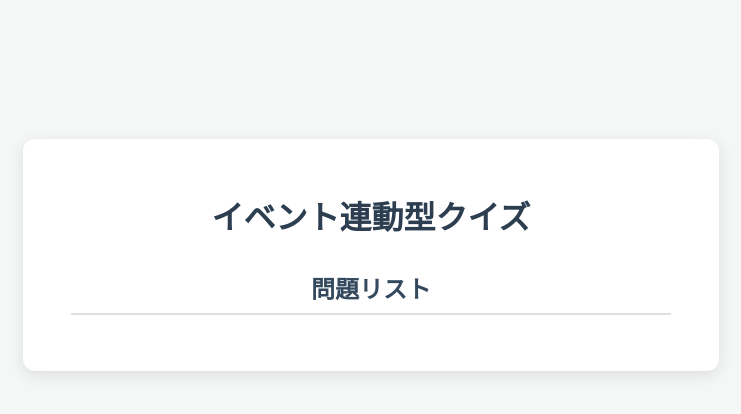
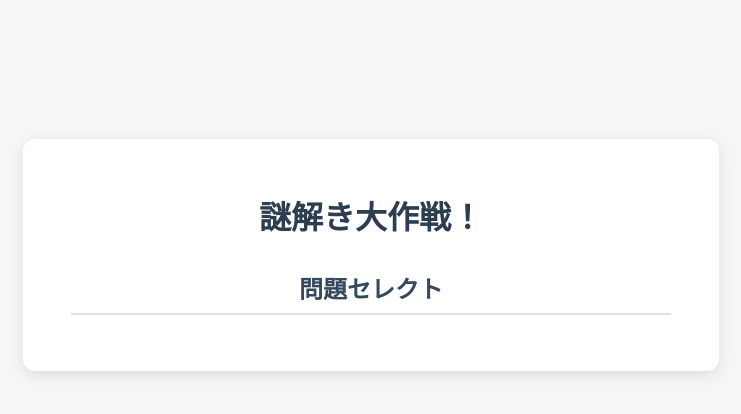
Before and after one commit to yuyuki810/quiz-app, a Flask app: page / in a window 1280 px wide. Shown: the part 145-559 px from the top of the page, without its empty margins (269-1010 px from the left). Run offline with Flask 3, Linux system fonts and the light colour scheme.

Commit message:
git.push

```diff
--- a/templates/index.html
+++ b/templates/index.html
@@ -1,30 +1,33 @@
-<!-- templates/index.html -->
-
 <!DOCTYPE html>
 <html lang="ja">
 <head>
     <meta charset="UTF-8">
     <meta name="viewport" content="width=device-width, initial-scale=1.0">
-    <title>イベント連動型クイズ</title>
+    <title>リミットゼロブレイカーズ 謎解き大作戦！</title>
     <!-- CSSファイルを読み込む -->
     <link rel="stylesheet" href="{{ url_for('static', filename='style.css') }}">
 </head>
 <body>
 
     <div class="container">
-        <h1>イベント連動型クイズ</h1>
+        <h1>謎解き大作戦！</h1>
 
         <!-- 問題選択リストが表示されるエリア -->
         <div id="question-list-container">
-            <h2>問題リスト</h2>
+            <h2>問題セレクト</h2>
             <div id="question-list">
-                <!-- JavaScriptによって動的にボタンが生成される -->
+                <!-- JavaScriptによって動的に問題ボタンが生成される -->
             </div>
         </div>
 
         <!-- クイズ本体が表示されるエリア（初期状態では非表示） -->
         <div id="quiz-container" class="hidden">
-            <h2 id="question-text"></h2>
+            <h2 id="question-title"></h2>
+            <div id="question-image-container">
+                <!-- JavaScriptによって画像がここに挿入される (img.quiz-image) -->
+            </div>
+            <p id="question-text"></p>
+
             <div id="options-container">
                 <!-- JavaScriptによって選択肢ボタンが生成される -->
             </div>
@@ -33,11 +36,11 @@
 
         <!-- 全問正解時のメッセージエリア（初期状態では非表示） -->
         <div id="clear-message" class="hidden">
-            <h2>🎉 クリアおめでとうございます！ 🎉</h2>
+            <h2>MISSION COMPLETE! <br>🎉 クリアおめでとう！ 🎉</h2>
         </div>
     </div>
 
-    <!-- JavaScriptファイルを読み込む -->
+    <!-- JavaScriptファイルを読み込む (bodyの最後に置くのが定石) -->
     <script src="{{ url_for('static', filename='script.js') }}"></script>
 </body>
 </html>
```
